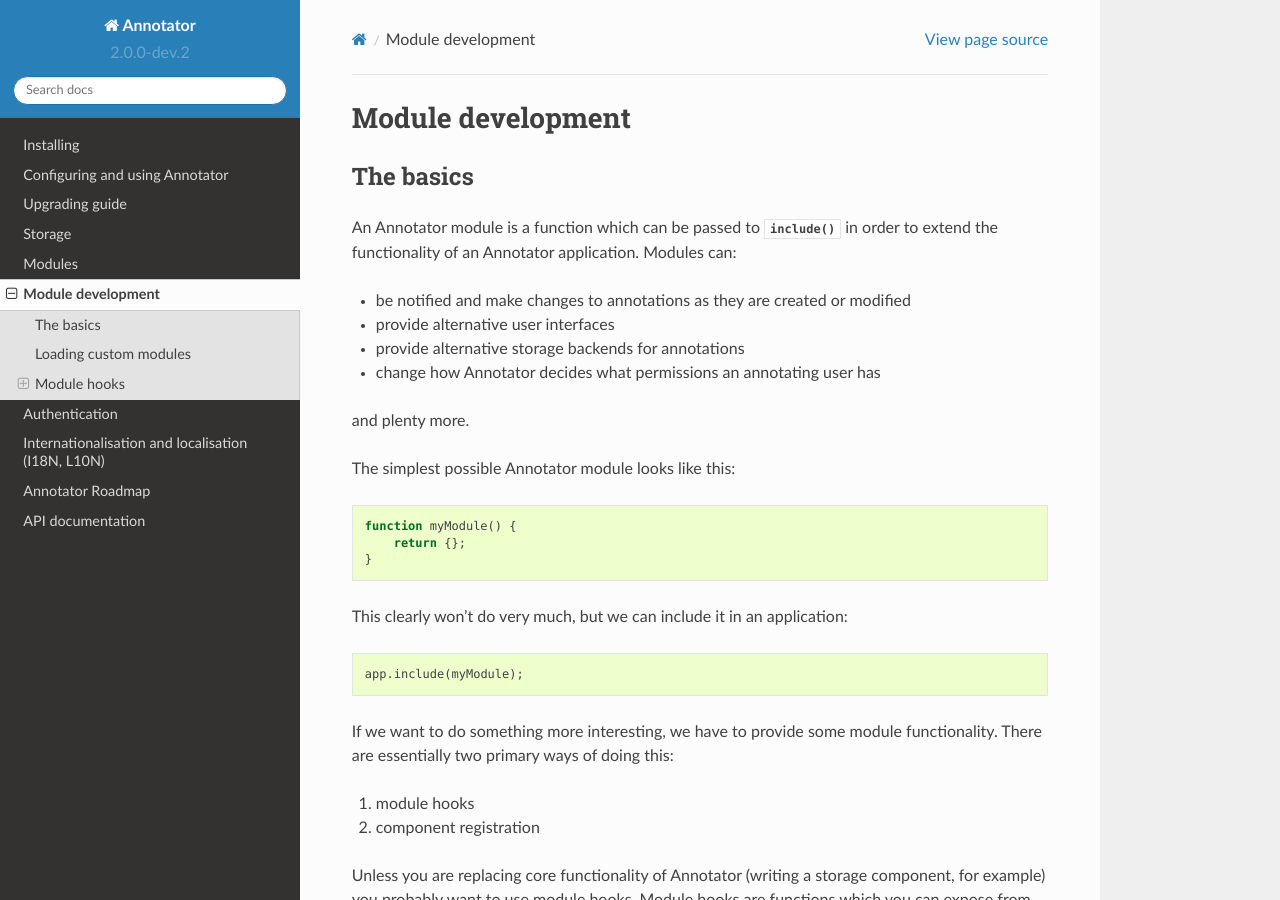
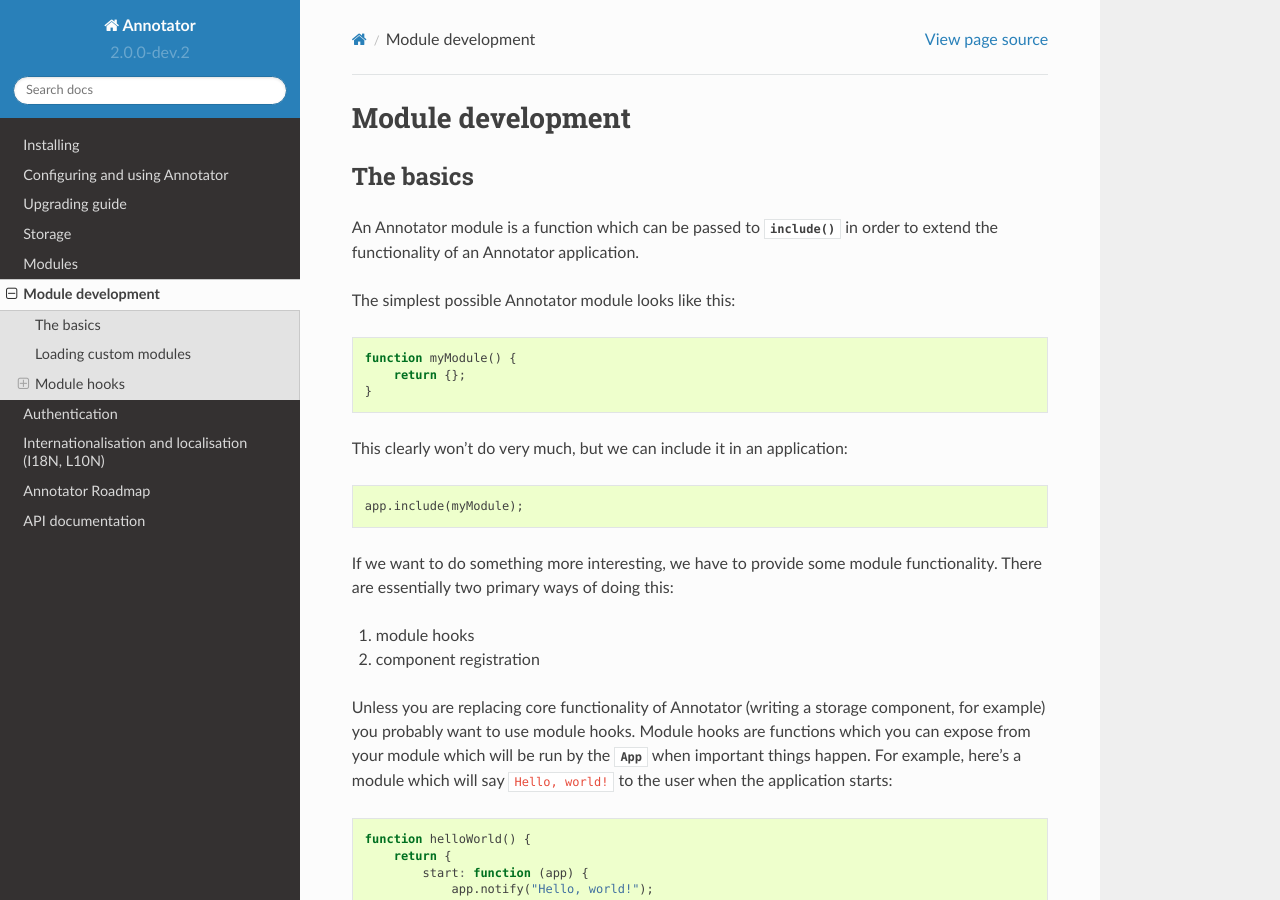
Before and after one commit to openannotation/annotator, a Sphinx documentation site: the page built from doc/module-development.rst, in a window 1280 px wide and 900 px high. Built offline with Sphinx 7.4.7 and the Read the Docs theme 2.0.0, drawn with Linux system fonts in a browser that asks for light colours; pages that are not in the unit, such as notebooks, are missing from menus.

Commit message:
Unnecessary detail, modules are for anything

```diff
--- a/doc/module-development.rst
+++ b/doc/module-development.rst
@@ -6,14 +6,7 @@ The basics
 
 An Annotator module is a function which can be passed to
 :func:`~annotator.App.prototype.include` in order to extend the functionality of
-an Annotator application. Modules can:
-
-- be notified and make changes to annotations as they are created or modified
-- provide alternative user interfaces
-- provide alternative storage backends for annotations
-- change how Annotator decides what permissions an annotating user has
-
-and plenty more.
+an Annotator application.
 
 The simplest possible Annotator module looks like this::
 
```
